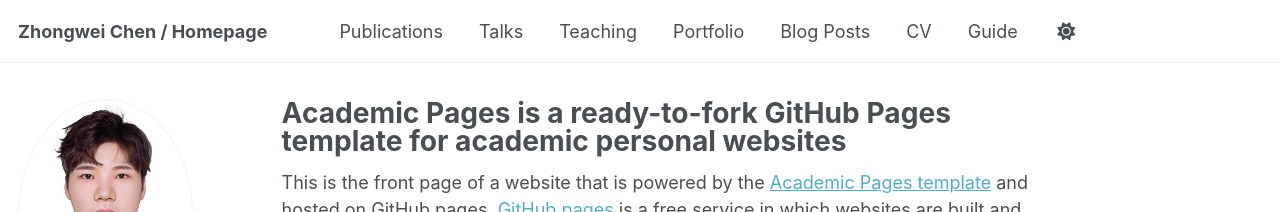
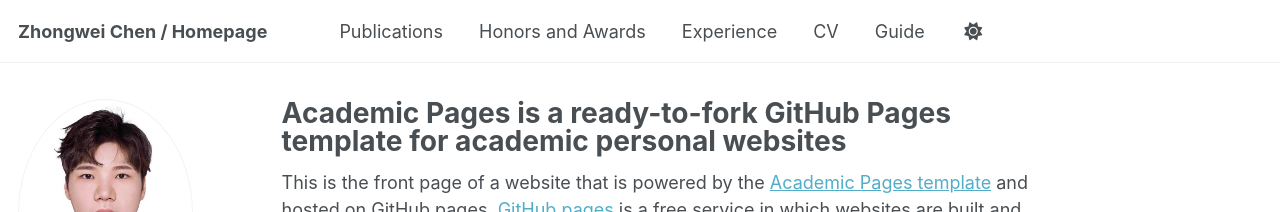
Before and after one commit to ISChenawei/ISChenawei.github.io, a Jekyll site: the page built from _pages/about.md, in a window 1280 px wide. Shown: the top 212 px of the page. Built offline with Jekyll 4.4.1, drawn with Linux system fonts in a browser that asks for light colours; some web fonts are replaced; a script that is not in the unit is left out.

Commit message:
Update navigation.yml

```diff
--- a/_data/navigation.yml
+++ b/_data/navigation.yml
@@ -11,16 +11,10 @@ main:
   - title: "Publications"
     url: /publications/
 
-  - title: "Talks"
-    url: /talks/
-
-  - title: "Teaching"
-    url: /teaching/
-
-  - title: "Portfolio"
+  - title: "Honors and Awards"
     url: /portfolio/
 
-  - title: "Blog Posts"
+  - title: "Experience"
     url: /year-archive/
 
   - title: "CV"
```
